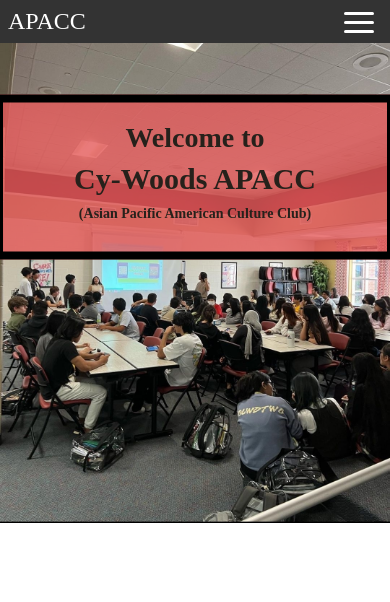
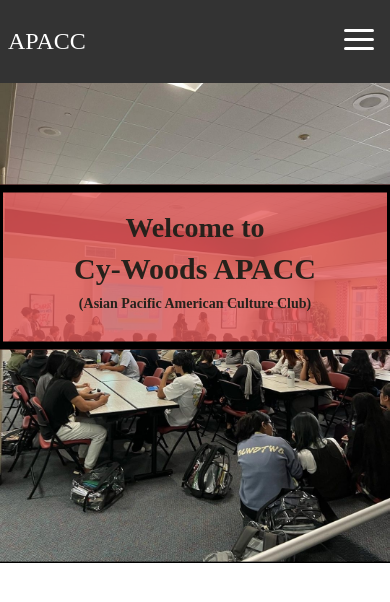
Before and after one commit to Erika-Sal/APACC-test, a plain HTML site: page index.html in a window 390 px wide. Drawn offline with Linux system fonts and the light colour scheme.

Commit message:
please work

```diff
--- a/index.html
+++ b/index.html
@@ -23,6 +23,8 @@
                 <li><a href="/">Food Form</a></li>
                 <li><a href="/">Team Leaderboard</a></li>
                 <li><a href="/">Photo Gallery</a></li>
+
+
             </ul>
         </div>
     </nav>
@@ -30,12 +32,14 @@
     <div class="header">
         <img src="./Screenshot_20230107_065236_Instagram.jpg" alt="" class="imgHeader" >
     </div>
-    <div class="title">
-        <h1 class="welcome">Welcome to</h1>
-        <h1 class="woods"> Cy-Woods APACC</h1>
+    <div class="animations">
+        <div class="title">
+            <h1 class="welcome">Welcome to</h1>
+            <h1 class="woods"> Cy-Woods APACC</h1>
+            <h2 class="Asian">(Asian Pacific American Culture Club)</h2>
+        </div>
+    </div>
 
-        <h2 class="Asian">(Asian Pacific American Culture Club)</h2>
-    </div>
 
 </body>
 </html>
--- a/style.css
+++ b/style.css
@@ -13,6 +13,8 @@ body{
     align-items: center;
     background-color: #333;
     color:white;
+    padding-bottom:20px;
+    padding-top:20px;
 }
 
 .brand-title{
@@ -32,6 +34,7 @@ body{
 
 .navbar-links li a {
     text-decoration: none;
+    font-size:17px;
     color:white;
     padding:1rem;
     display:block
@@ -43,7 +46,7 @@ body{
 
 .toggle-button{
     position: absolute;
-    top: .75rem;
+    top: 1.8rem;
     right:1rem;
     display:none;
     flex-direction:column;
@@ -109,13 +112,14 @@ body{
 }
 
 
+
 .title{
     position: absolute;
     margin-top:-300px;
     top:50%;
     left:50%;
     transform: translate(-50%, -50%);
-    animation: zoom-out 1s ease-out;
+
 }
 .welcome{
      margin-bottom: -15px;
@@ -126,10 +130,16 @@ body{
 .Asian{
     margin-top:20px;
     font-size:20px;
+
+}
+
+.animations{
+    /* animation: zoom-out 1s ease-out;  */
 }
 
 .woods{
     margin-bottom:5px;
+
 }
 
 .apacc{
@@ -141,12 +151,10 @@ body{
 @keyframes zoom-out{
 
     from{
-
         transform: scale(0);
     }
 
     to{
-
         transform: scale(1);
     }
 
@@ -160,7 +168,6 @@ body{
       padding-left: 40px;
       padding-bottom:10px;
       width:700px;
-
       padding-top:-10px;
       padding-bottom: 30px;
       text-align:center;
@@ -192,7 +199,7 @@ body{
          position: relative;
       text-align:center;
       font-size: 17px;
-      margin-top:-300px;
+      margin-top:-250px;
       background-color: rgba(229, 91, 91, 0.8);      border: solid black 8px;
       color: rgb(38, 33, 27);
 
```
